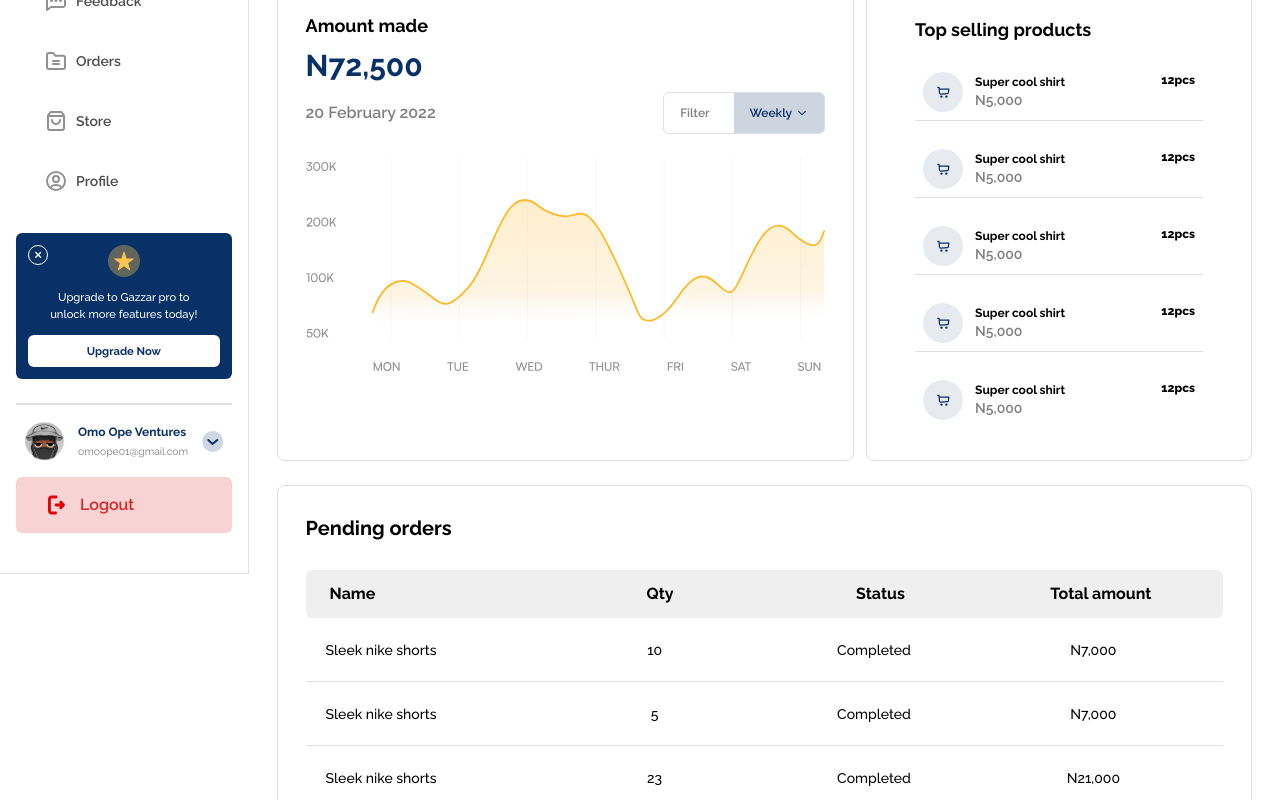
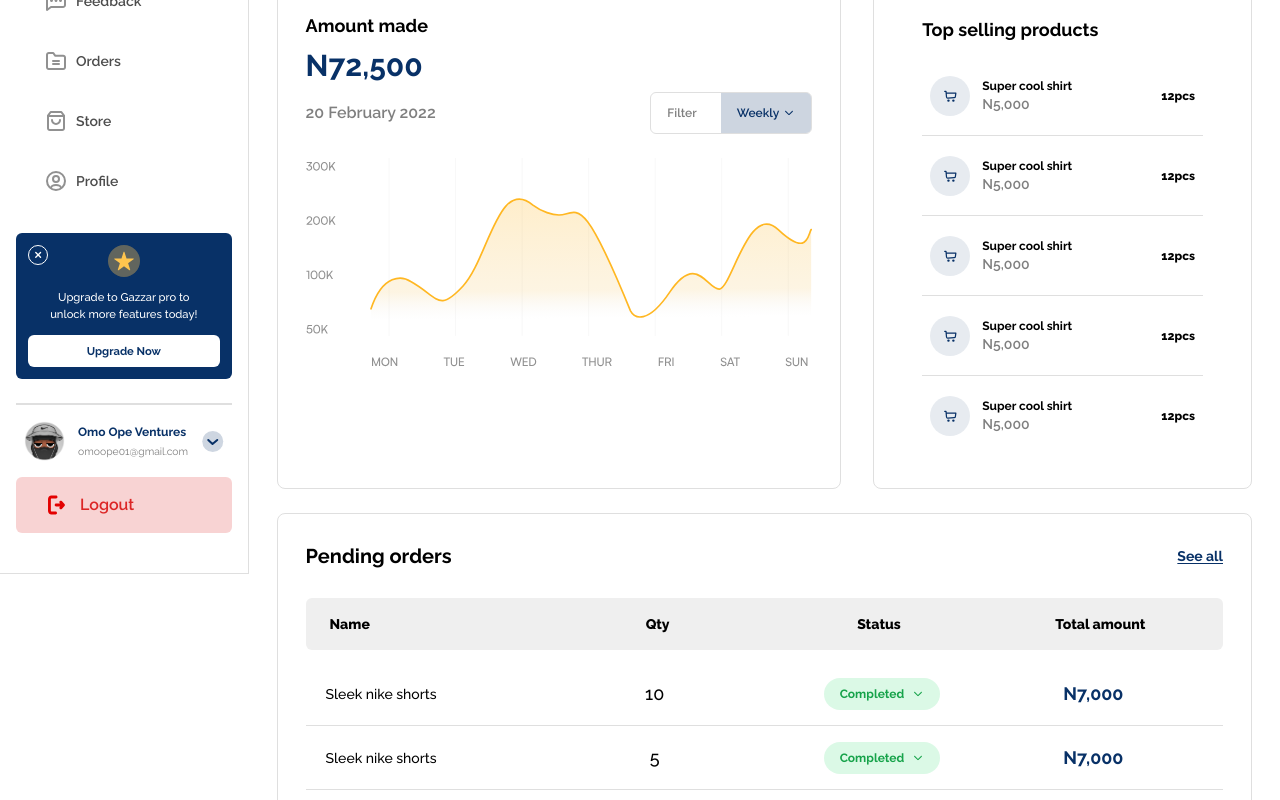
Before and after one commit to Fullstack-Roadmap/Gazzar-Frontend, a React (Vite) app: page /dashboard in a window 1280 px wide. Shown: the part 420-1220 px from the top of the page. Built offline with nearby package versions, Linux system fonts and the light colour scheme.

Commit message:
overview complete

```diff
--- a/src/components/Overview.jsx
+++ b/src/components/Overview.jsx
@@ -76,7 +76,7 @@ const Overview = () => {
             </li>
           ))}
         </ul>
-        <section className="my-6 flex gap-3">
+        <section className="my-6 flex gap-8">
           <div className="flex flex-col gap-2 w-3/5 p-7 border-gray border-[1px] rounded-lg font-semibold">
             <p className="font-bold text-lg">Amount made</p>
             <h2 className="text-blue font-bold text-3xl">N72,500</h2>
@@ -92,11 +92,11 @@ const Overview = () => {
             </div>
             <img src={graph} alt="graph" className="mt-4" />
           </div>
-          <div className="flex flex-col gap-5 w-2/5 py-8 px-12 border-gray border-[1px] rounded-lg font-semibold text-xs">
-            <h2 className="text-lg font-bold">Top selling products</h2>
+          <div className="flex flex-col w-2/5 py-8 px-12 border-gray border-[1px] rounded-lg font-semibold text-xs">
+            <h2 className="text-lg font-bold mb-3">Top selling products</h2>
             {topSellingProducts.map((index) => (
               <div
-                className={`p-2 flex gap-3 justify-between ${
+                className={`px-2 flex justify-between items-center h-20 ${
                   index !== topSellingProducts.length - 1 &&
                   " border-b-[1px] border-gray"
                 }`}
@@ -113,16 +113,21 @@ const Overview = () => {
             ))}
           </div>
         </section>
-        <section className="h-full p-7 border-gray border-[1px] rounded-lg font-bold text-xl">
-          Pending orders
+        <section className="h-full p-7 border-gray border-[1px] rounded-lg font-bold text-xl flex flex-col justify-between w-full">
+          <header className="flex justify-between items-center w-full">
+            Pending orders
+            <p className="text-blue text-sm underline underline-offset-2">
+              See all
+            </p>
+          </header>
           <div className="mt-7">
-            <ul className="flex font-bold text-base bg-gray/50 p-3 rounded-md">
-              <li className="w-full ml-3">Name</li>
+            <ul className="flex font-extrabold text-sm bg-gray/50 px-3 py-4 rounded-md">
+              <li className="w-full ml-3 -mr-1">Name</li>
               {pendingOrdersColumns.map((columnName) => (
                 <li className="w-full text-center">{columnName}</li>
               ))}
             </ul>
-            <ul>
+            <ul className="mt-3">
               {pendingOrders.map((item, index) => (
                 <li className="text-sm font-medium">
                   <ul
@@ -132,9 +137,16 @@ const Overview = () => {
                     }`}
                   >
                     <li className="w-full">{item.name}</li>
-                    <li className="w-full text-center">{item.qty}</li>
-                    <li className="w-full text-center">{item.status}</li>
-                    <li className="w-full text-center">{item.totalAmount}</li>
+                    <li className="w-full text-center text-lg">{item.qty}</li>
+                    <li className="w-full flex justify-center items-center translate-x-2">
+                      <div className="flex justify-center items-center gap-2 bg-green-400/20 text-green-600 font-bold text-xs py-2 px-4 rounded-full">
+                        {item.status}
+                        <IoIosArrowDown />
+                      </div>
+                    </li>
+                    <li className="w-full text-center text-blue text-lg font-bold">
+                      {item.totalAmount}
+                    </li>
                   </ul>
                 </li>
               ))}
--- a/src/routes/Dashboard.jsx
+++ b/src/routes/Dashboard.jsx
@@ -64,7 +64,7 @@ const Dashboard = () => {
     { businessName: "Omo Ope Ventures", email: "omoope01@gmail.com" }
   ];
   return (
-    <div className="flex h-full">
+    <div className="flex h-full overflow-hidden">
       {menuOpen && (
         <div
           className="absolute z-10 w-screen h-screen"
@@ -150,7 +150,7 @@ const Dashboard = () => {
           )}
         </ul>
       </section>
-      <section className="w-full sm:absolute md:absolute lg:static">
+      <section className="w-full sm:absolute md:absolute lg:static overflow-hidden">
         <nav className="flex justify-between items-center border-b-[1px] border-gray px-10 sm:pr-6 py-6">
           <IoIosArrowForward
             className="z-20 absolute lg:hidden -translate-x-6 scale-125 cursor-pointer"
```
